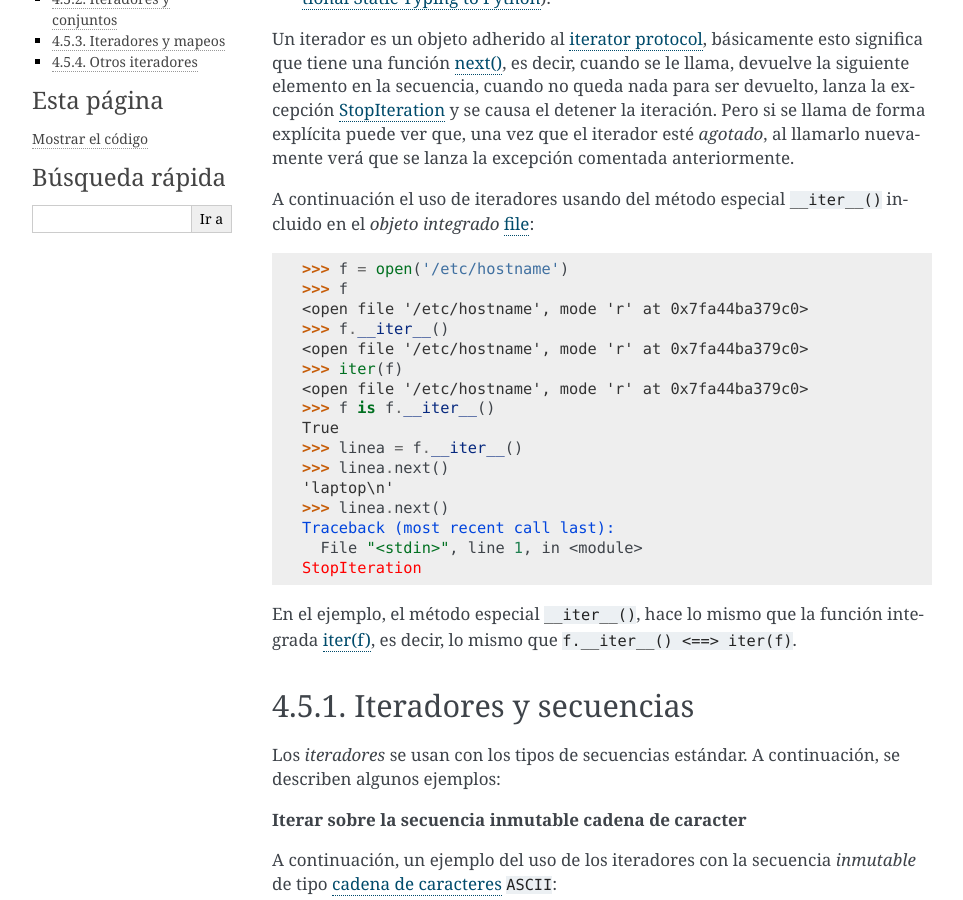
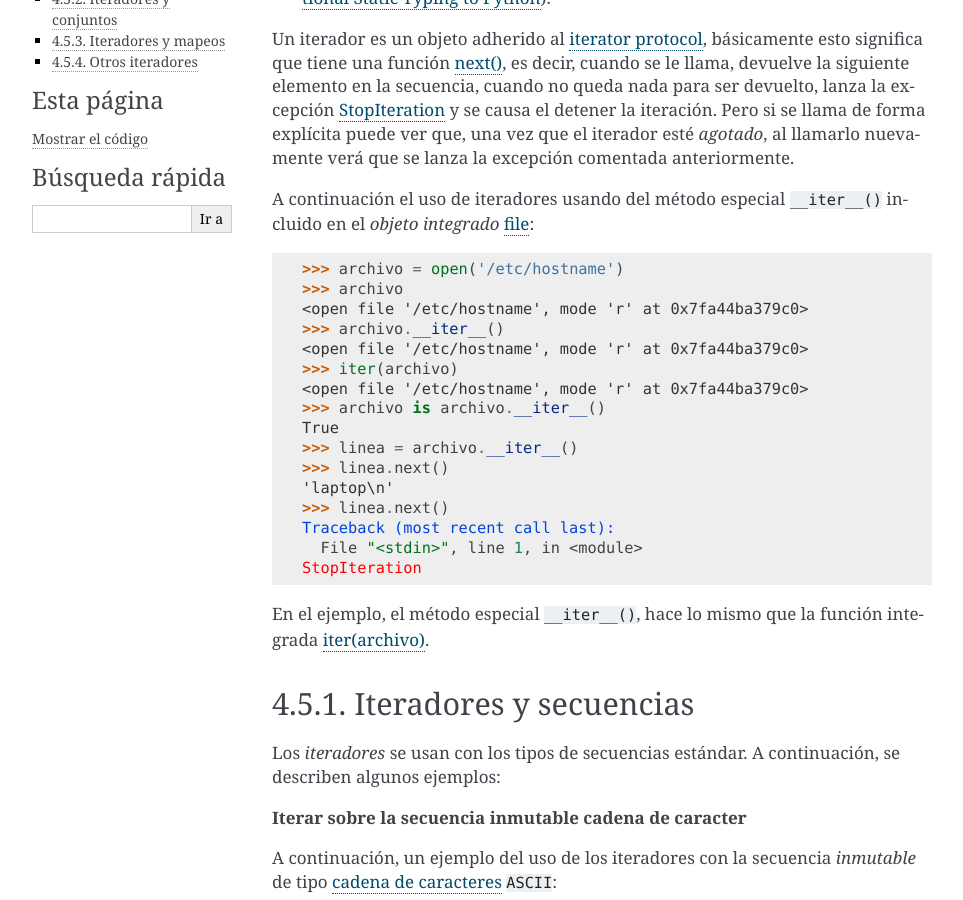
Before and after one commit to macagua/entrenamiento.python_basico, a Sphinx documentation site: the page built from source/leccion4/iteradores.rst, in a window 1280 px wide and 900 px high, scrolled down 253 px. Shown: the whole window, without its empty margins (148-1111 px from the left). Built offline with Sphinx 7.4.7, drawn with Linux system fonts in a browser that asks for light colours.

Commit message:
Renombrar funciones de archivos

```diff
--- a/source/leccion4/iteradores.rst
+++ b/source/leccion4/iteradores.rst
@@ -27,16 +27,16 @@ en el *objeto integrado* :ref:`file <python_cls_file>`:
 
 ::
 
-    >>> f = open('/etc/hostname')
-    >>> f
+    >>> archivo = open('/etc/hostname')
+    >>> archivo
     <open file '/etc/hostname', mode 'r' at 0x7fa44ba379c0>
-    >>> f.__iter__()
+    >>> archivo.__iter__()
     <open file '/etc/hostname', mode 'r' at 0x7fa44ba379c0>
-    >>> iter(f)
+    >>> iter(archivo)
     <open file '/etc/hostname', mode 'r' at 0x7fa44ba379c0>
-    >>> f is f.__iter__()
+    >>> archivo is archivo.__iter__()
     True
-    >>> linea = f.__iter__()
+    >>> linea = archivo.__iter__()
     >>> linea.next()
     'laptop\n'
     >>> linea.next()
@@ -45,7 +45,7 @@ en el *objeto integrado* :ref:`file <python_cls_file>`:
     StopIteration
 
 En el ejemplo, el método especial ``__iter__()``, hace lo mismo que la función integrada
-:ref:`iter(f) <python_fun_iter>`, es decir, lo mismo que ``f.__iter__() <==> iter(f)``.
+:ref:`iter(archivo) <python_fun_iter>`.
 
 
 Iteradores y secuencias
```
